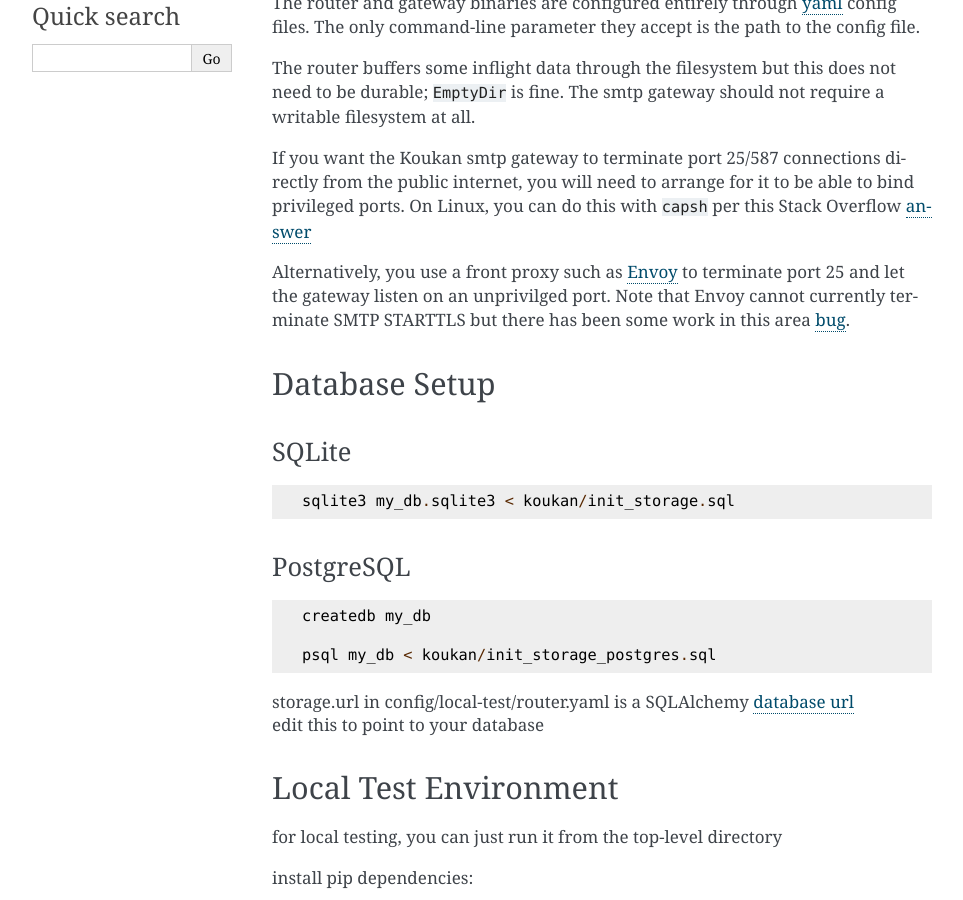
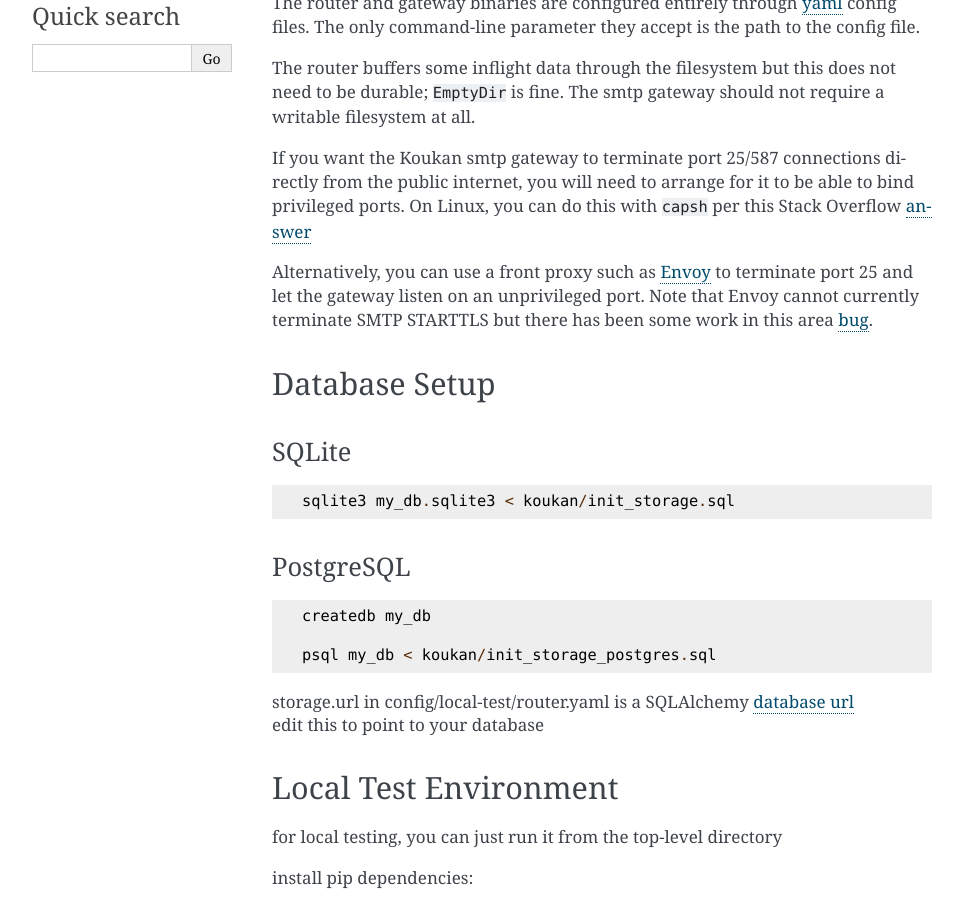
Before and after one commit to jsbucy/koukan, a Sphinx documentation site: the page built from koukan/docs/quickstart.rst, in a window 1280 px wide and 900 px high, scrolled down 603 px. Shown: the whole window, without its empty margins (148-1111 px from the left). Built offline with Sphinx 7.4.7, drawn with Linux system fonts in a browser that asks for light colours.

Commit message:
Fix typos and grammar in docs and comments
Documentation/prose:
- overview: "an Cloud-Native" -> "a"; "for reach rcpt" -> "for each rcpt"
- quickstart: "you use a front proxy" -> "you can use"; "unprivilged" ->
  "unprivileged"
- faq: doubled word "have have" -> "have"
- config: "mailbox is in invalid" -> "is invalid"
- api: missing "/" in example path; fix unbalanced braces in JSON example
- README: "an Cloud-Native" -> "a Cloud-Native"

Code comments:
- async_filter_wrapper: "provdes" -> "provides"
- output_handler: doubled word "it it" -> "it"
- message_parser: "HeaderRegistery" -> "HeaderRegistry"
- storage_test: "verfies" -> "verifies"

Co-Authored-By: Claude Opus 4.8 (1M context) <noreply@anthropic.com>

```diff
--- a/koukan/docs/api.rst
+++ b/koukan/docs/api.rst
@@ -208,7 +208,7 @@ Koukan will return a URL to PUT the blob to::
     POST /senders/submission/transactions HTTP/1.1
     Content-type: application/json
     {"mail_from": {"m": "alice@example.com"},
-     "rcpt_to": {"m": "bob@example.com"}}}}
+     "rcpt_to": {"m": "bob@example.com"}}
 
     201 created
     Location: /transactions/xyz
@@ -289,6 +289,6 @@ upload the rfc822 message::
 additionally, if you enable message parsing in the output chain::
 
     PUT /transactions/<tx id>/message_builder HTTP/1.1
-    PUT /transactions<tx id>/blob/<blob id> HTTP/1.1
+    PUT /transactions/<tx id>/blob/<blob id> HTTP/1.1
 
 for each blob in the message builder spec json
--- a/koukan/docs/config.rst
+++ b/koukan/docs/config.rst
@@ -484,7 +484,7 @@ authentication. Replaces ``relay_auth`` filter
 num_rcpts: matches if the number of rcpts prior to this rcpt with a
 success response is >= yaml max_rcpts
 
-invalid_mail_from: matches if the mail_from mailbox is in invalid
+invalid_mail_from: matches if the mail_from mailbox is invalid
 
 invalid_rcpt_to: PER_RCPT matcher that matches if the rcpt_to mailbox is invalid
 
--- a/koukan/docs/faq.rst
+++ b/koukan/docs/faq.rst
@@ -34,7 +34,7 @@ Yes
 
 - You have an application that sends/receives email and don't like your current
   solution such that you're interested in porting it to a new email api.
-- You have have experience running an MTA on the public internet.
+- You have experience running an MTA on the public internet.
 - You have some experience with http/rest apis.
 - You're willing to get your hands dirty with Python.
 
--- a/koukan/docs/overview.rst
+++ b/koukan/docs/overview.rst
@@ -2,7 +2,7 @@
 Overview
 ========
 
-Koukan is an Cloud-Native email transport stack. Koukan provides a
+Koukan is a Cloud-Native email transport stack. Koukan provides a
 rich http/json rest api for new-build applications to send and receive
 email. The rest api includes rfc822/MIME message formatting, DKIM
 signing, etc. The rest api also reports many errors immediately rather
@@ -140,7 +140,7 @@ Storage → OutputHandler → FilterChain → ...Exploder → Storage
 
 Storage → OutputHandler → ...
 
-where the Exploder fans out a separate upstream transaction for reach
+where the Exploder fans out a separate upstream transaction for each
 rcpt of the downstream transaction and fans the upstream responses
 back in.
 
--- a/koukan/docs/quickstart.rst
+++ b/koukan/docs/quickstart.rst
@@ -36,9 +36,9 @@ If you want the Koukan smtp gateway to terminate port 25/587 connections
 directly from the public internet, you will need to arrange for it to
 be able to bind privileged ports. On Linux, you can do this with ``capsh`` per this Stack Overflow `answer <https://stackoverflow.com/questions/413807/is-there-a-way-for-non-root-processes-to-bind-to-privileged-ports-on-linux>`__
 
-Alternatively, you use a front proxy such as `Envoy
+Alternatively, you can use a front proxy such as `Envoy
 <https://envoyproxy.io>`__ to terminate port 25 and let the gateway
-listen on an unprivilged port. Note that Envoy cannot currently
+listen on an unprivileged port. Note that Envoy cannot currently
 terminate SMTP STARTTLS but there has been some work in this area
 `bug`_.
 
```
Also changed, not shown: README.md (+1 -1 lines), 4 other files.
